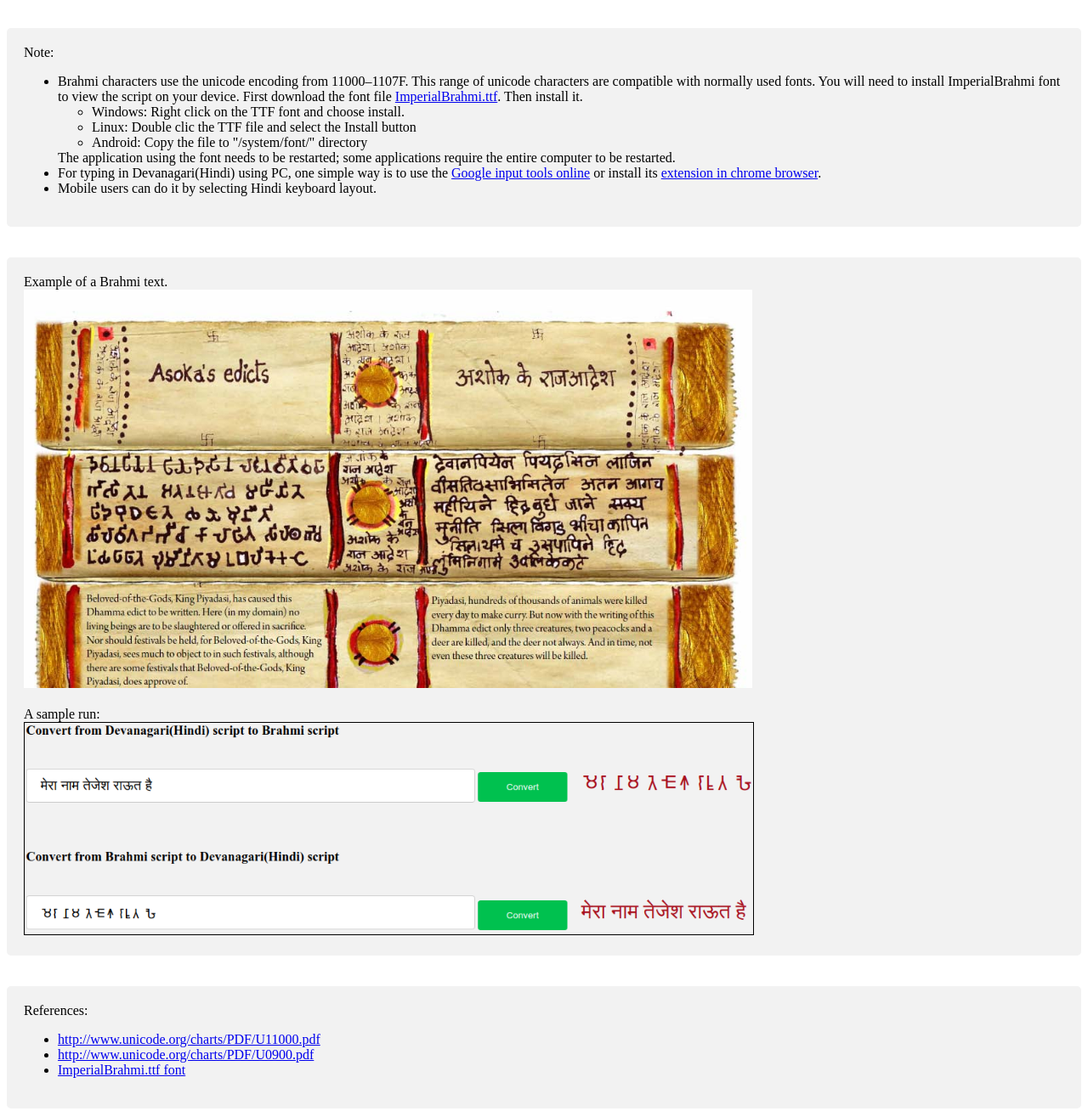
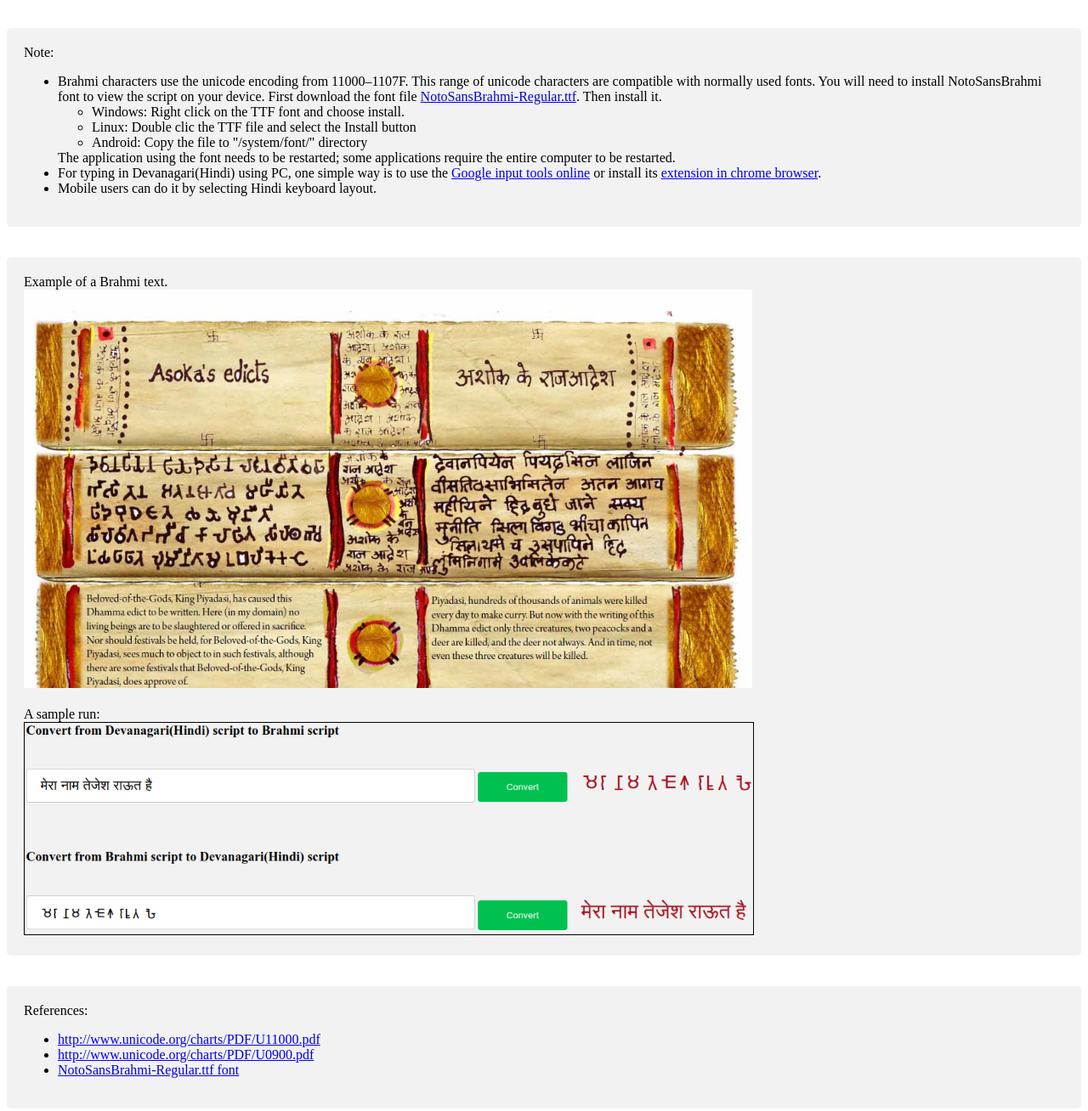
Before and after one commit to Tejesh-Raut/Devanagari-to-Brahmi-script, a plain HTML site: page index.html in a window 1280 px wide. Shown: the part 506-1814 px from the top of the page at 85% size. Drawn offline with Linux system fonts and the light colour scheme.

Commit message:
Corrected fonts and Added android project

```diff
--- a/index.html
+++ b/index.html
@@ -601,7 +601,7 @@ div {
 		Note:
 		<ul>
 			<li>
-				Brahmi characters use the unicode encoding from 11000–1107F. This range of unicode characters are compatible with normally used fonts. You will need to install ImperialBrahmi font to view the script on your device. First download the font file <a href="Fonts/ImperialBrahmi.ttf">ImperialBrahmi.ttf</a>. Then install it.
+				Brahmi characters use the unicode encoding from 11000–1107F. This range of unicode characters are compatible with normally used fonts. You will need to install NotoSansBrahmi font to view the script on your device. First download the font file <a href="Fonts/NotoSansBrahmi-Regular.ttf">NotoSansBrahmi-Regular.ttf</a>. Then install it.
 				<ul>
 					<li>
 						Windows: Right click on the TTF font and choose install.
@@ -647,7 +647,7 @@ div {
 				<a href="http://www.unicode.org/charts/PDF/U0900.pdf">http://www.unicode.org/charts/PDF/U0900.pdf</a>
 			</li>
 			<li>
-				<a href="https://1681f60f-a-62cb3a1a-s-sites.googlegroups.com/site/brahmiscript/ImperialBrahmi.ttf">ImperialBrahmi.ttf font</a>
+				<a href="https://www.google.com/get/noto/#sans-brah">NotoSansBrahmi-Regular.ttf font</a>
 			</li>
 		</ul>
 	</div>
```
Also changed, not shown: Fonts/NotoSansBrahmi-Regular.ttf (added).
